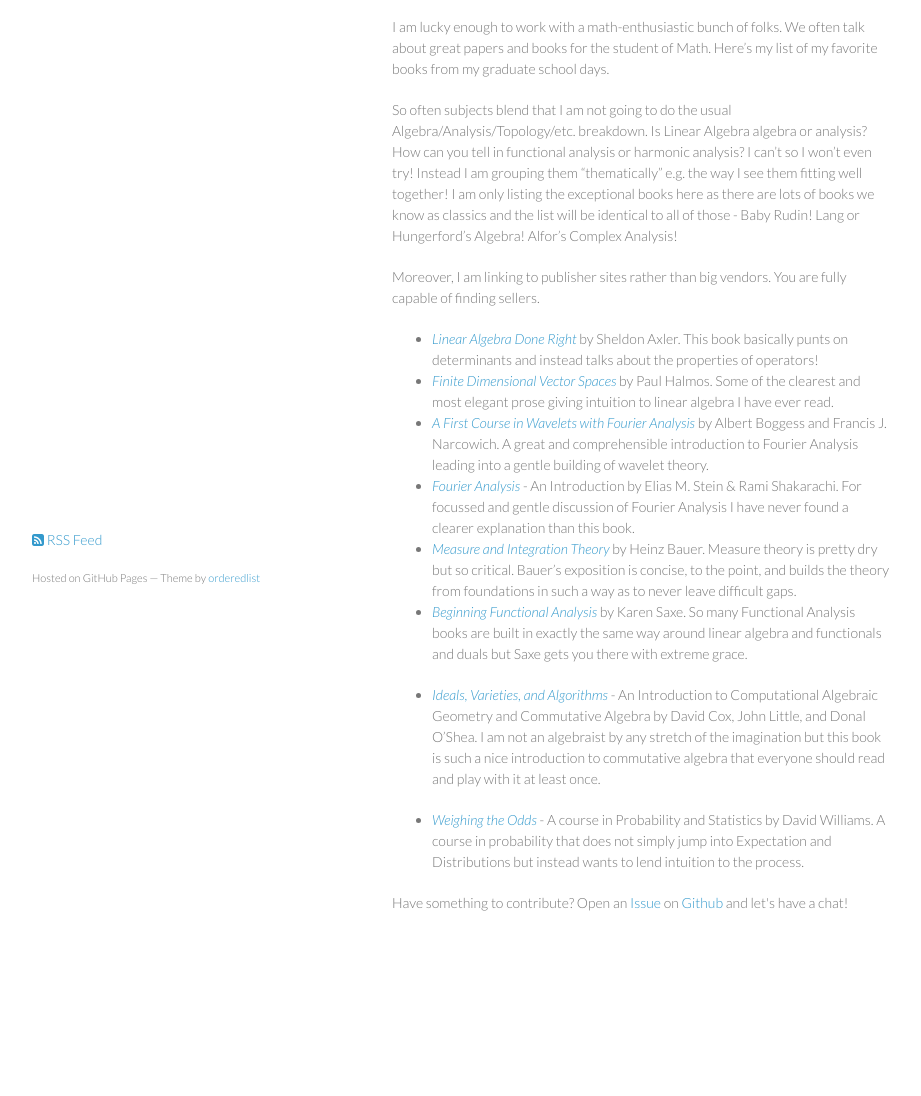
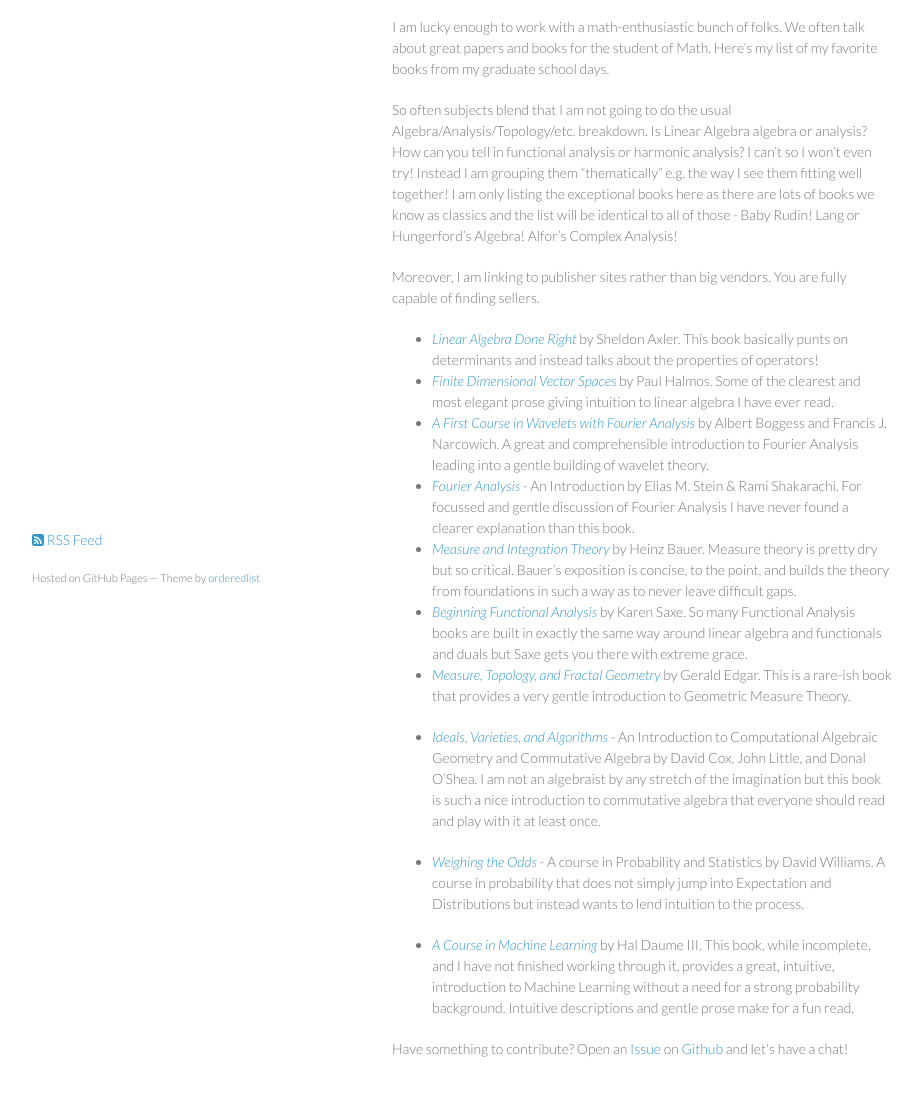
Before and after one commit to daveworth/daveworth.github.com, a Jekyll site: the page built from _posts/2015-02-19-math-books-for-the-persnikkity.markdown, in a window 1280 px wide, cut to the strip 244-1373 px from the top of the page. Shown: the top 1096 px of the strip, without its empty margins (178-1099 px from the left). Built offline with Jekyll 4.4.1, drawn with Linux system fonts in a browser that asks for light colours; nearby versions of some CDN libraries; before the commit the page ends 1227 px from its top, so only the background shows below that.

Commit message:
Add Measure, Topology, and Fractal Geometry and A Course in ML

```diff
--- a/_posts/2015-02-19-math-books-for-the-persnikkity.markdown
+++ b/_posts/2015-02-19-math-books-for-the-persnikkity.markdown
@@ -53,6 +53,9 @@
   by Karen Saxe.  So many Functional Analysis books are built in exactly the
   same way around linear algebra and functionals and duals but Saxe gets you
   there with extreme grace.
+* _[Measure, Topology, and Fractal Geometry](http://www.springer.com/mathematics/geometry/book/978-0-387-74748-4)_
+  by Gerald Edgar.  This is a rare-ish book that provides a very gentle
+  introduction to Geometric Measure Theory.
 
 * _[Ideals, Varieties, and Algorithms](http://www.springer.com/mathematics/algebra/book/978-0-387-35650-1)_ -
   An Introduction to Computational Algebraic Geometry and Commutative Algebra
@@ -64,3 +67,9 @@
   A course in Probability and Statistics by David Williams.  A course in
   probability that does not simply jump into Expectation and Distributions but
   instead wants to lend intuition to the process.
+
+* _[A Course in Machine Learning](http://ciml.info)_ by Hal Daume III.  This
+  book, while incomplete, and I have not finished working through it, provides a
+  great, intuitive, introduction to Machine Learning without a need for a strong
+  probability background.  Intuitive descriptions and gentle prose make for a
+  fun read.
```
